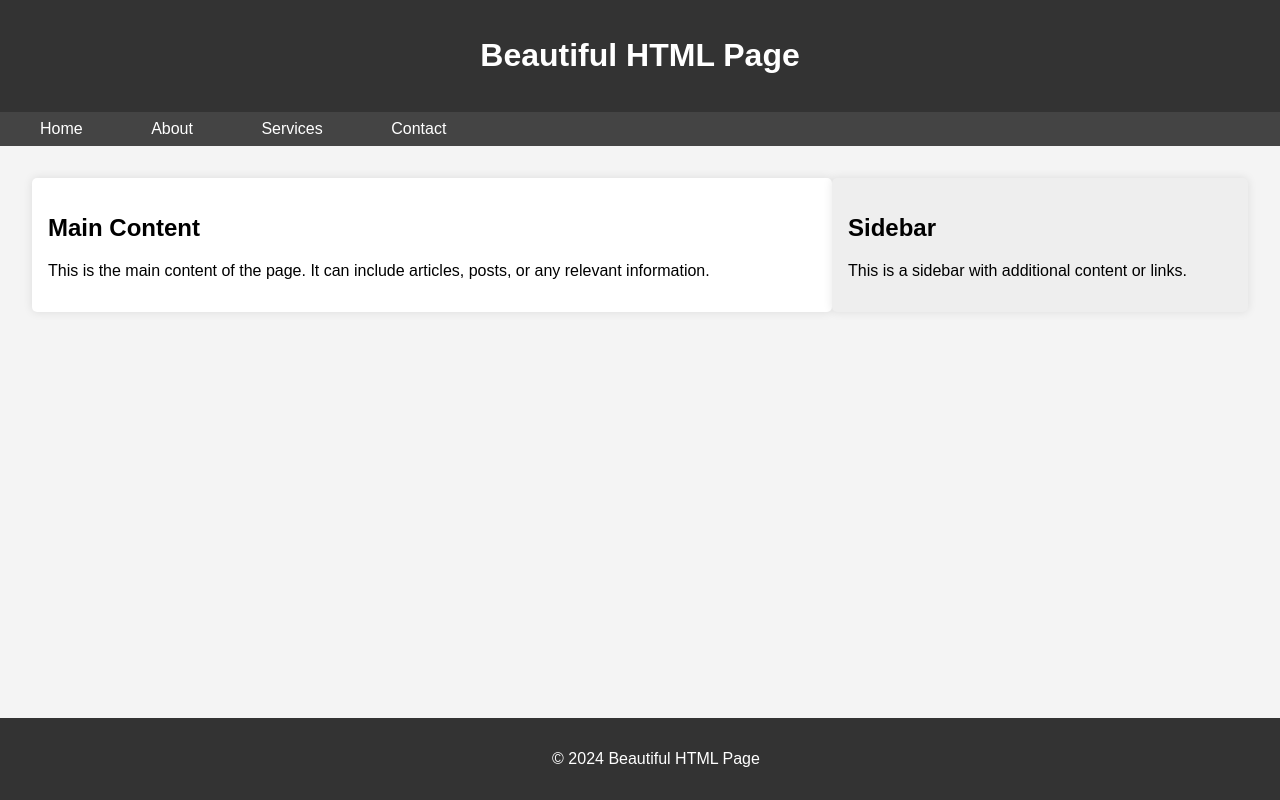
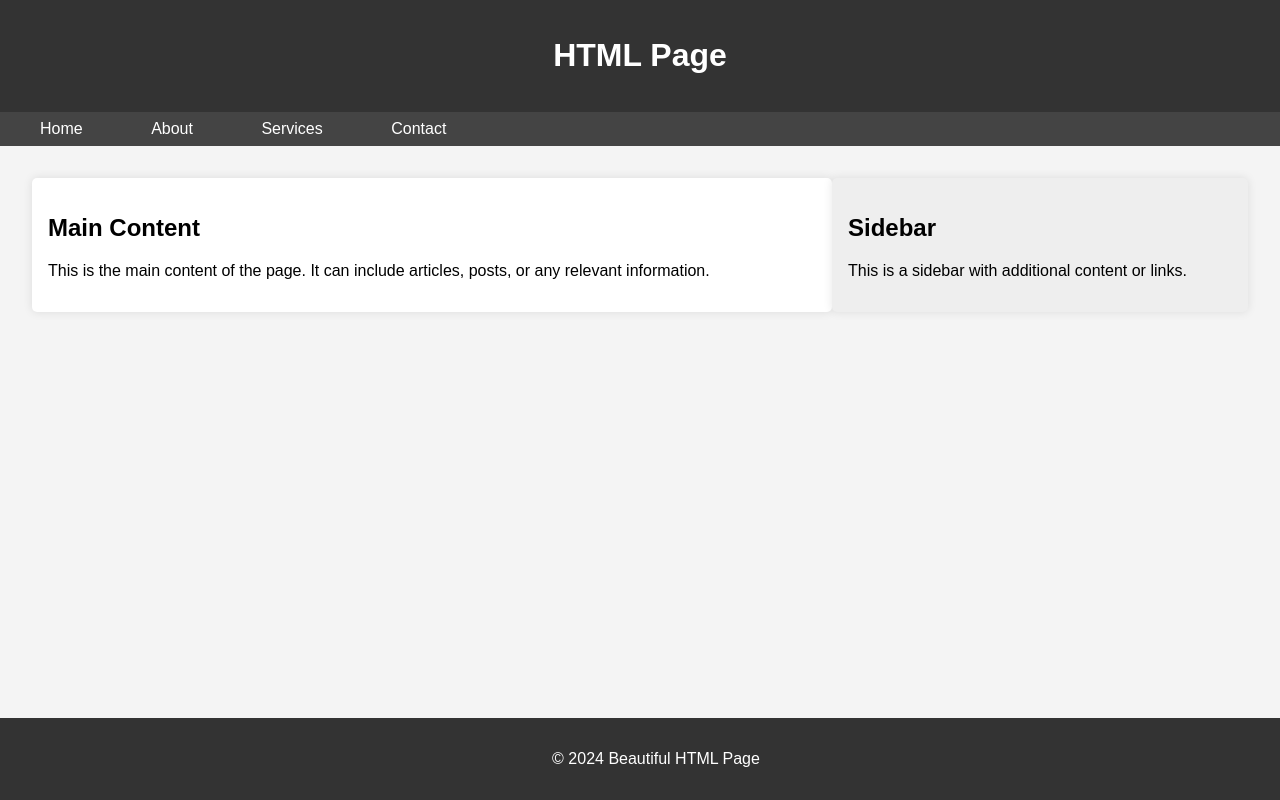
Before and after one commit to Sanjeev-kumar-seasia/netlifyproject, a plain HTML site: page index.html in a window 1280 px wide. Drawn offline with Linux system fonts and the light colour scheme.

Commit message:
Update index.html

```diff
--- a/index.html
+++ b/index.html
@@ -71,7 +71,7 @@
 <body>
 
     <header>
-        <h1>Beautiful HTML Page</h1>
+        <h1> HTML Page</h1>
     </header>
 
     <nav>
```
